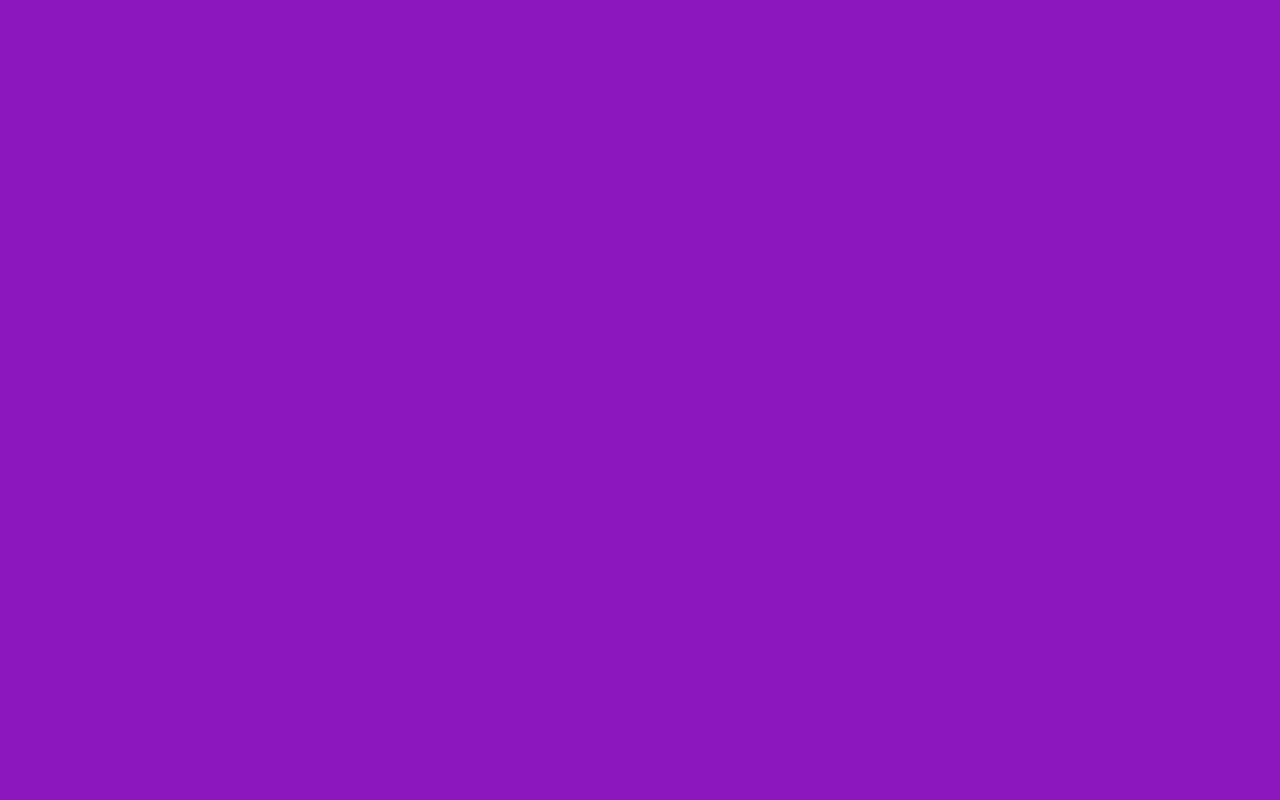
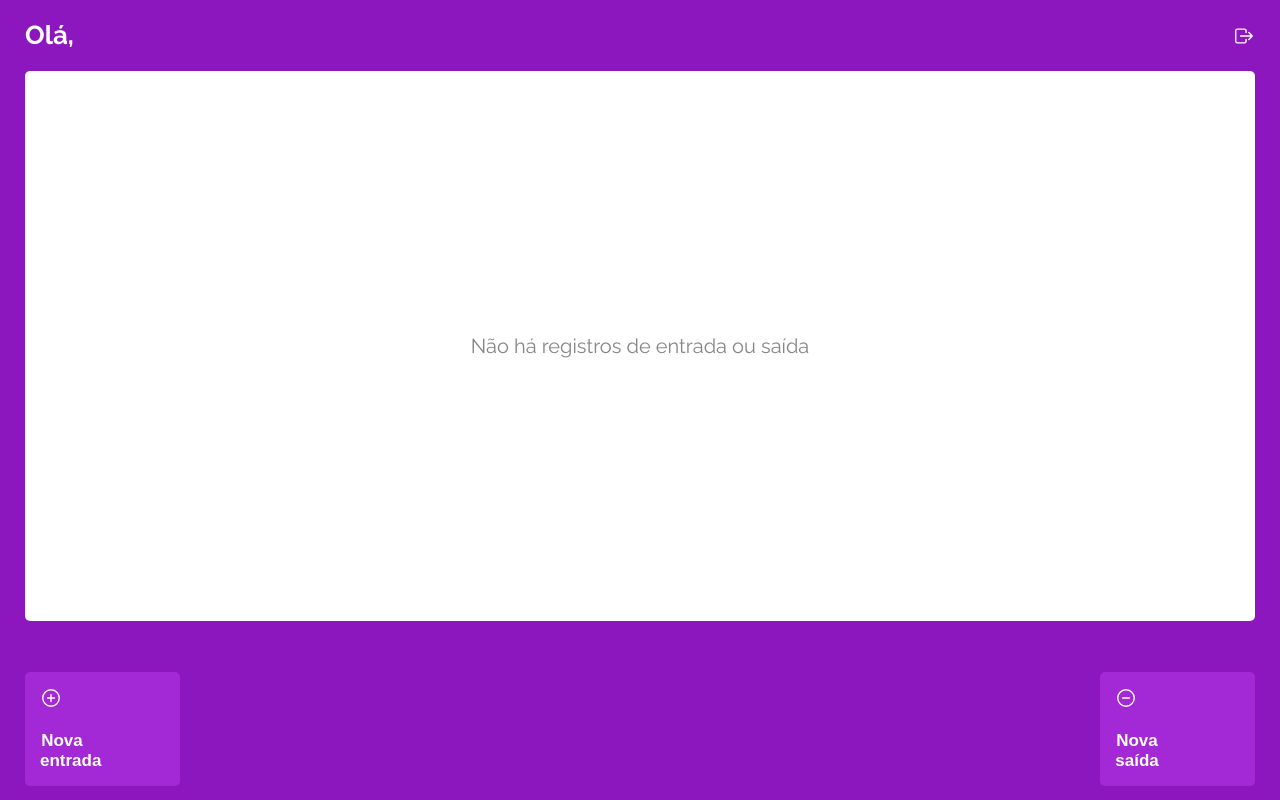
Before and after one commit to GabrielaTiago/MyWallet-front, a React (Create React App) app: page /personal-wallet in a window 1280 px wide. Before the commit this address had no page. Built offline with nearby package versions, Linux system fonts and the light colour scheme; a web font is replaced by a local one.

Commit message:
Style: Styled the home page

```diff
--- a/public/index.html
+++ b/public/index.html
@@ -1,12 +1,17 @@
 <!DOCTYPE html>
 <html lang="pt-br">
+
 <head>
   <meta charset="utf-8" />
   <meta name="viewport" content="width=device-width, initial-scale=1" />
   <title>My Wallet</title>
 </head>
+
 <body>
   <noscript>You need to enable JavaScript to run this app.</noscript>
   <div class="root"></div>
+  <script type="module" src="https://unpkg.com/ionicons@5.5.2/dist/ionicons/ionicons.esm.js"></script>
+  <script nomodule src="https://unpkg.com/ionicons@5.5.2/dist/ionicons/ionicons.js"></script>
 </body>
+
 </html>
--- a/src/App.js
+++ b/src/App.js
@@ -3,6 +3,7 @@ import { BrowserRouter, Route, Routes } from "react-router-dom";
 import AuthContext from "./Contexts/AuthContext";
 import SignIn from "./Pages/SignIn/SignIn";
 import SignUp from "./Pages/SignUp/SignUp";
+import PersonalWallet from "./Pages/PersonalWallet/PersonalWallet"
 
 export default function App() {
     const [user, setUser] = useState([]);
@@ -13,6 +14,7 @@ export default function App() {
                 <Routes>
                     <Route path="/sign-in" element={<SignIn />}></Route>
                     <Route path="/sign-up" element={<SignUp />}></Route>
+                    <Route path="/personal-wallet" element={<PersonalWallet />}></Route>
                 </Routes>
             </BrowserRouter>
         </AuthContext.Provider>
--- /dev/null
+++ b/src/Components/Header.js
@@ -0,0 +1,36 @@
+import styled from "styled-components";
+import { useContext } from "react";
+import AuthContext from "../Contexts/AuthContext";
+
+export default function Header() {
+    const { user } = useContext(AuthContext);
+    return (
+        <Container>
+            <h2>Olá, {user.name}</h2>
+            <ion-icon name="log-out-outline"></ion-icon>
+        </Container>
+    );
+}
+
+const Container = styled.header`
+    width: 100%;
+    height: 71px;
+    display: flex;
+    align-items: center;
+    justify-content: space-between;
+
+    h2 {
+        font-family: 'Raleway';
+        font-style: normal;
+        font-weight: 700;
+        font-size: 26px;
+        line-height: 31px;
+        color: #FFFFFF;
+    }
+
+    ion-icon {
+        width: 23px;
+        height: 24px;
+        color: #FFFFFF;
+    }
+`
--- /dev/null
+++ b/src/Pages/PersonalWallet/PersonalWallet.js
@@ -0,0 +1,97 @@
+import { useState } from "react";
+import { Component } from "react/cjs/react.development";
+import styled from "styled-components";
+import Header from "../../Components/Header";
+
+export default function PersonalWallet() {
+    const [listOfTransactions, setListOfTransactions] = useState([]);
+
+    return (
+        <Container>
+            <Header />
+            <Main>
+                 <p>Não há registros de entrada ou saída</p>
+            </Main>
+            <footer>
+                <button>
+                    <ion-icon name="add-circle-outline"></ion-icon>
+                    <h5>Nova entrada</h5>
+                </button>
+                <button>
+                    <ion-icon name="remove-circle-outline"></ion-icon>
+                    <h5>Nova saída</h5>
+                </button>
+            </footer>
+        </Container>
+    );
+}
+
+const Container = styled.div`
+    width: 100%;
+    height: 100%;
+    padding: 0 25px;
+    display: flex;
+    flex-direction: column;
+    justify-content: center;
+    align-items: center;
+    overflow: hidden;
+    font-family: 'Raleway';
+    font-weight: 400;
+
+    footer {
+        width: 100%;
+        height: 143px;
+        padding: 0 25px;
+        bottom: 0;
+        position: fixed;
+        display: flex;
+        align-items: center;
+        justify-content: space-between;
+    }
+
+    button {
+        min-width: 155px;
+        height: 114px;
+        background-color: #A328D6;
+        color: #FFFFFF;
+        border-radius: 5px;
+        border: none;
+        display: flex;
+        flex-direction: column;
+        justify-content: space-between;
+        padding: 15px;
+    }
+
+    ion-icon {
+        width: 22px;
+        height: 22px;
+    }
+
+    h5 {
+        width: 44px;
+        height: 40px;
+        font-weight: 700;
+        font-size: 17px;
+        line-height: 20px;
+    }
+
+`
+
+const Main = styled.main`
+    min-width: 100%;
+    height: 550px;
+    background-color: #FFFFFF;
+    border-radius: 5px;
+    display: flex;
+    align-items: center;
+    justify-content: center;
+
+    p {
+        min-width: 180px;
+        padding: 15px;
+        font-size: 20px;
+        line-height: 23px;
+        text-align: center;
+        color: #868686;
+    }
+`
--- a/src/Pages/SignIn/SignIn.js
+++ b/src/Pages/SignIn/SignIn.js
@@ -20,6 +20,7 @@ export default function SignIn() {
             setUser(res.data);
             navigate("/personal-wallet")
         });
+
         promise.catch((res) =>
             alert(`${res.response.data.message}`));
     }
```
Lines whose indentation alone changed are shown as unchanged.
